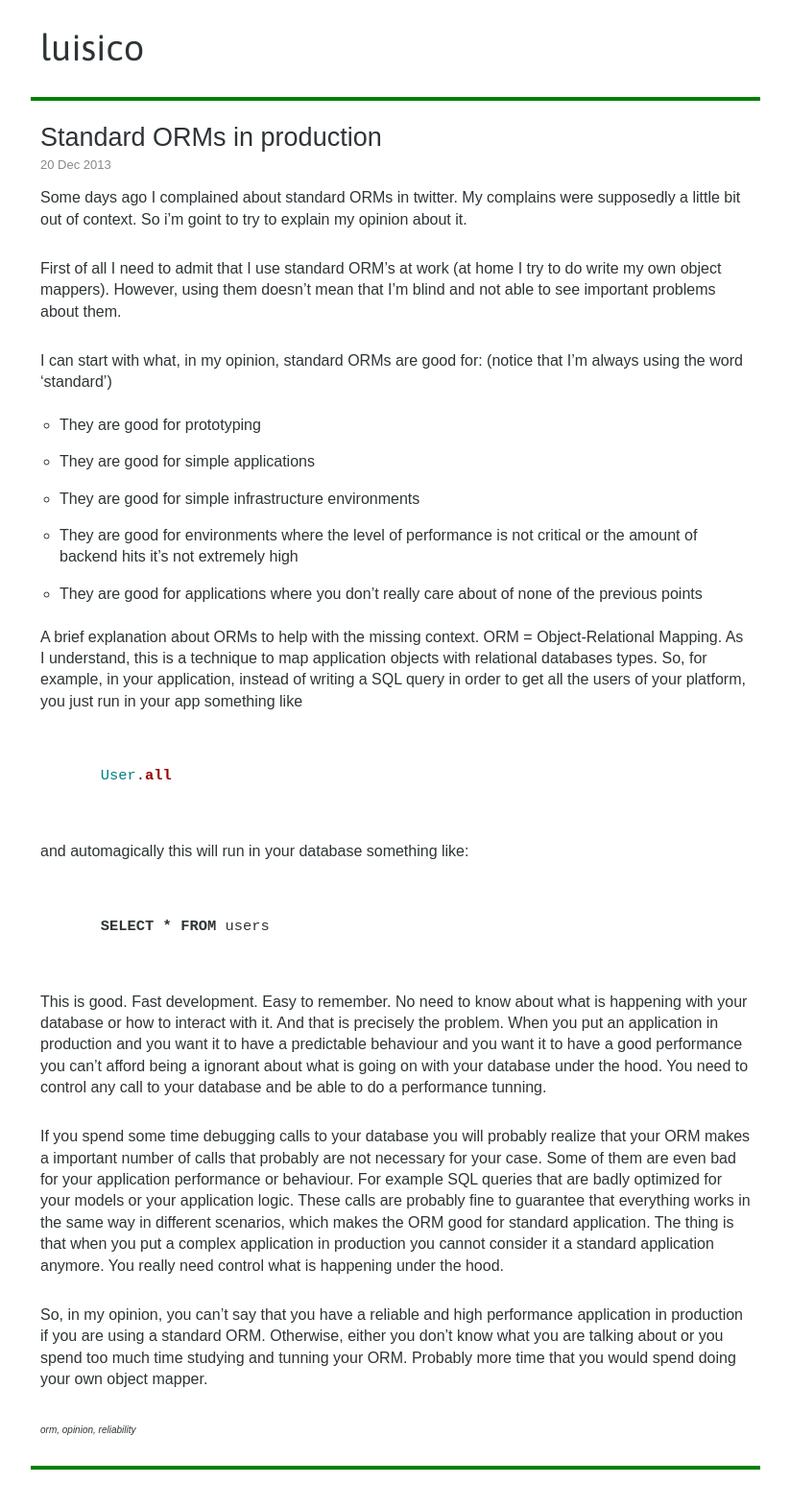
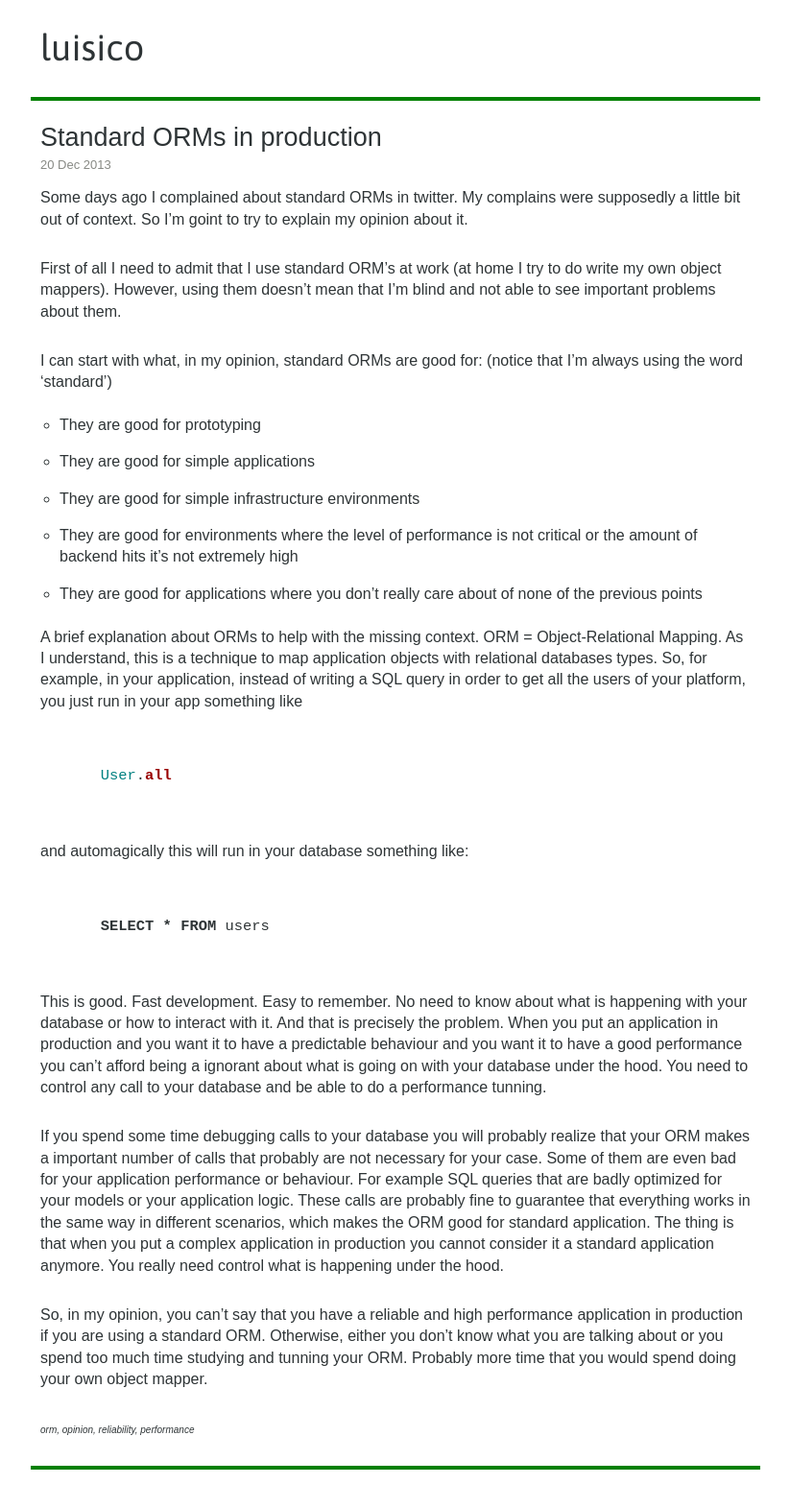
Before and after one commit to luisbosque/luisbosque.github.com, a Jekyll site: the page built from _posts/2013-12-20-orms-in-production.markdown, in a window 1280 px wide. Shown: the whole page at 96% size, without its empty margins (228-1051 px from the left). Built offline with Jekyll 4.4.1, drawn with Linux system fonts in a browser that asks for light colours; some web fonts are replaced; Markdown is read by kramdown in place of the engine named in the settings.

Commit message:
Syntax fix in last post

```diff
--- a/_posts/2013-12-20-orms-in-production.markdown
+++ b/_posts/2013-12-20-orms-in-production.markdown
@@ -9,9 +9,10 @@
 - orm
 - opinion
 - reliability
+- performance
 ---
 
-Some days ago I complained about standard ORMs in twitter. My complains were supposedly a little bit out of context. So i'm goint to try to explain my opinion about it.
+Some days ago I complained about standard ORMs in twitter. My complains were supposedly a little bit out of context. So I'm goint to try to explain my opinion about it.
 
 First of all I need to admit that I use standard ORM's at work (at home I try to do write my own object mappers). However, using them doesn't mean that I'm blind and not able to see important problems about them.
 
```
